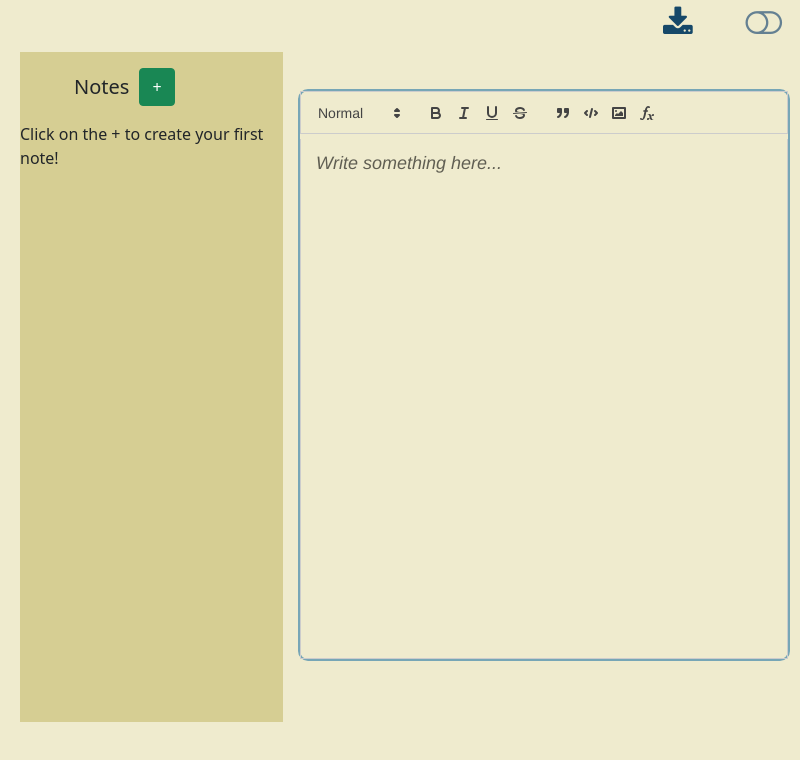
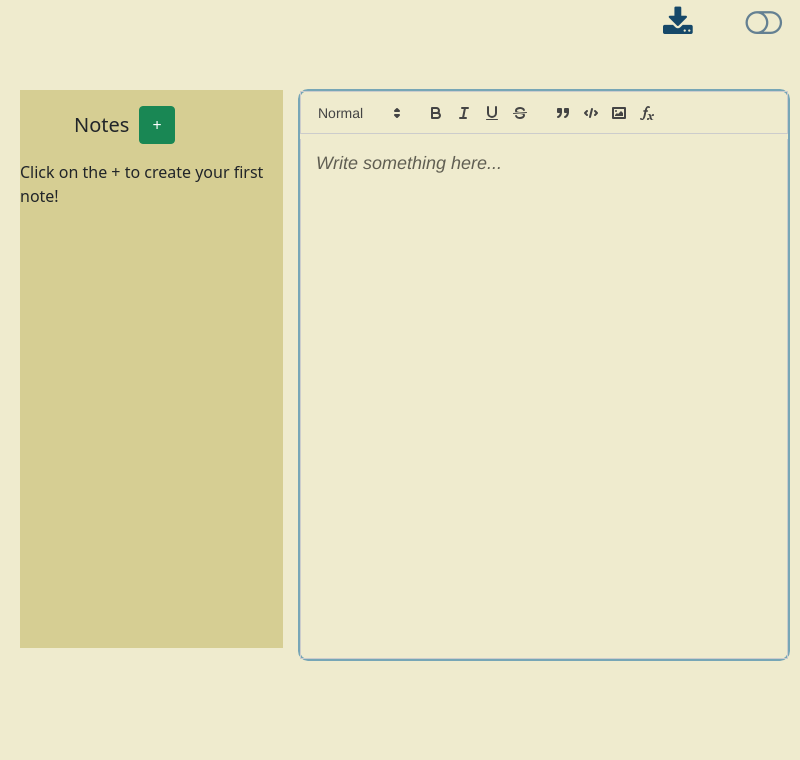
Before and after one commit to Michellejia/NoteApp-209AS, an Electron app: page renderer/index.html in a window 800 px wide. Drawn offline with Linux system fonts and the light colour scheme.

Commit message:
change height in style.css

```diff
--- a/renderer/styles.css
+++ b/renderer/styles.css
@@ -25,6 +25,7 @@
   padding: 5px;
   flex: 40%;
   margin-left: 15px;
+  margin-top: 38px;
 }
 
 #create-note-button {
@@ -73,7 +74,7 @@
 
 #note-section {
   display: flex;
-  height:75vh;
+  height:61vh;
   flex-direction: column;
   overflow-y: auto;
 }
```
